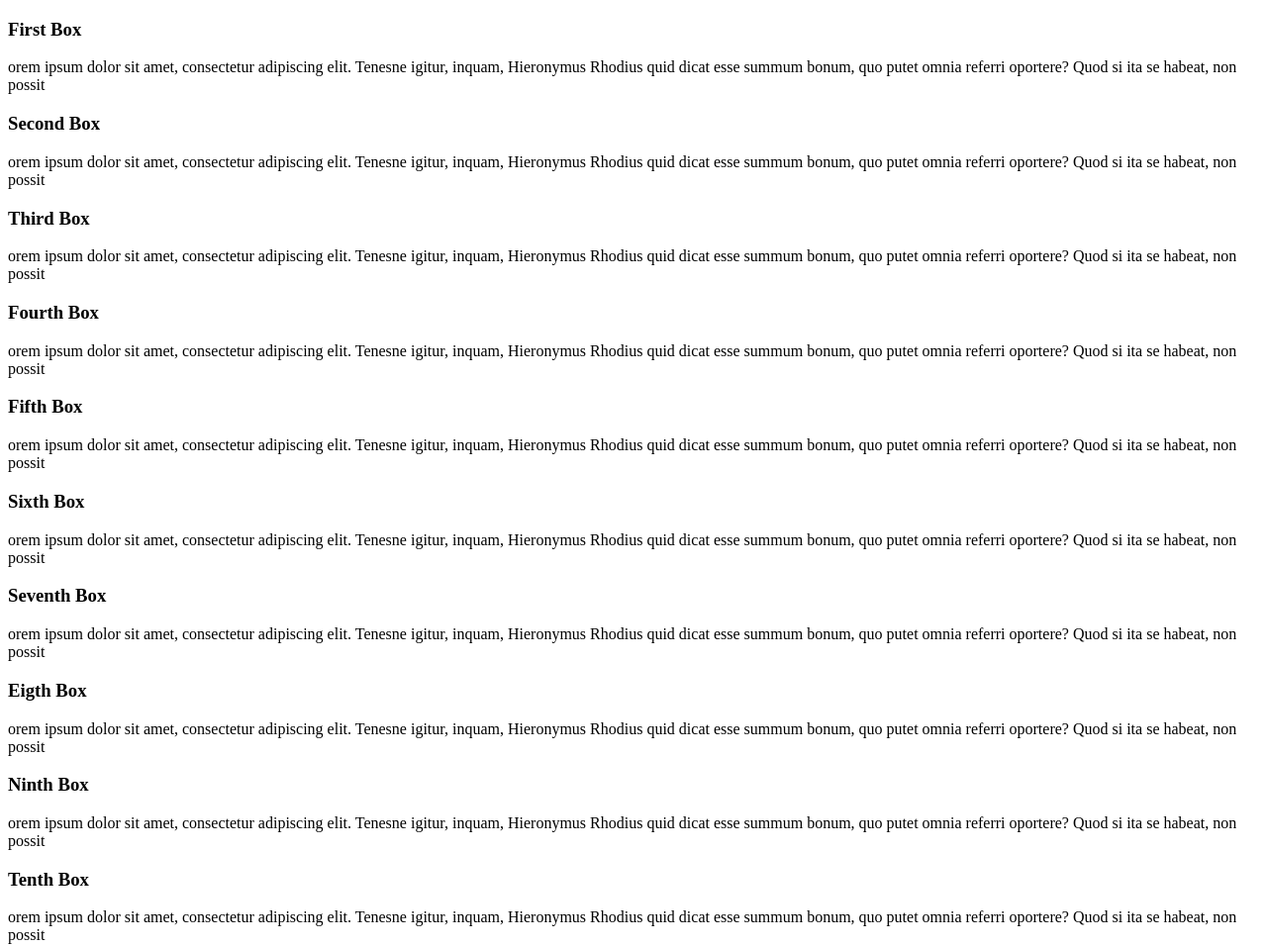
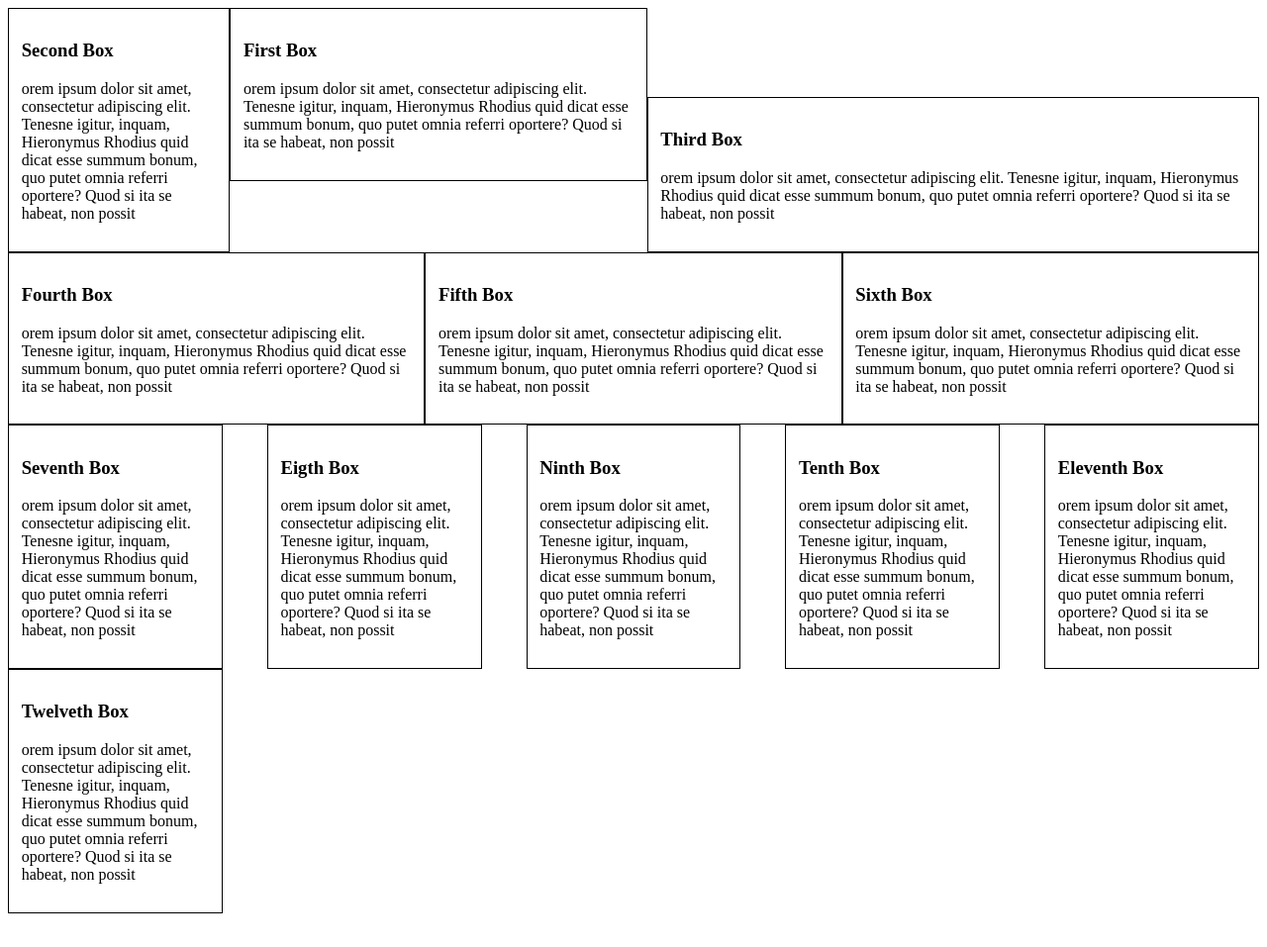
Before and after one commit to deepi2003/Basic_HTML_CSS, a plain HTML site: page flexBoxBasics/index.html in a window 1280 px wide. Shown: the top 957 px of the page at 99% size. After the commit the page ends 931 px from the top, so only its background shows below. Drawn offline with Linux system fonts and the light colour scheme.

Commit message:
More experimentaion with flex box and added doc containing good references

```diff
--- a/flexBoxBasics/index.html
+++ b/flexBoxBasics/index.html
@@ -1,7 +1,7 @@
 <!DOCTYPE html>
 <html>
 <head>
-	<link rel="stylesheet" type="text/css" href="style2.css">
+	<link rel="stylesheet" type="text/css" href="style.css">
 	<title>FlexBoxBasics</title>
 </head>
 <body>
--- a/flexBoxBasics/style.css
+++ b/flexBoxBasics/style.css
@@ -5,36 +5,41 @@
 	align-items:flex-end;
 	align-items:center;
 	flex-direction:column;*/
-
+	flex-direction:row;
+	flex-wrap:wrap;
+	}
 }
 
 .container-2 {
 	display: flex;
 	/*justify-content:flex-end;
 	justify-content:center
-	justify-content:space-around;
+	justify-content:space-around;  what is differnence between space-around and space-evenly
 	*/
-
-	justify-content:space-between;
+	flex-warp:wrap;
+    /*align-items:stretch;*/
+	/*justify-content:flex-start;*/
 
 	}
-}
 
-.container-3{
+.container-3 {
 	display: flex;
-	flex-wrap:wrap;
+	flex-wrap:wrap;  /*understand flex-wrap behaviour better*/
 	justify-content:space-between;
+	/*flex-direction:column;*/
 }
 
 .container-1 div, .container-2 div, .container-3 div{
 	border:1px solid;
-	padding:10px;
+	padding:1%;
 }
 
 
 .box-1 {
-	flex:4;
+	flex:1;  /*This is the combination of flex-grow, flex-shrink and flex-basis. Default 0 1 auto */
+	flex-grow:2;
 	order:2;
+	align-self:flex-start;
 
 }
 
@@ -42,19 +47,22 @@
 	flex:1;
 	order:1;
 
+
 }
 
 .box-3 {
 	flex:1;
 	order:3;
+	flex-grow:3;
+	align-self:flex-end;
 
 }
 
 .container-2-box {
 	/*width:33%;*/
-	flex-basis:33%;
+
 }
 
 .container-3-box {
-	flex-basis: 12%;
+	flex-basis: 15%;
 }
```
Also changed, not shown: 1 other file. Lines whose indentation alone changed are shown as unchanged.
